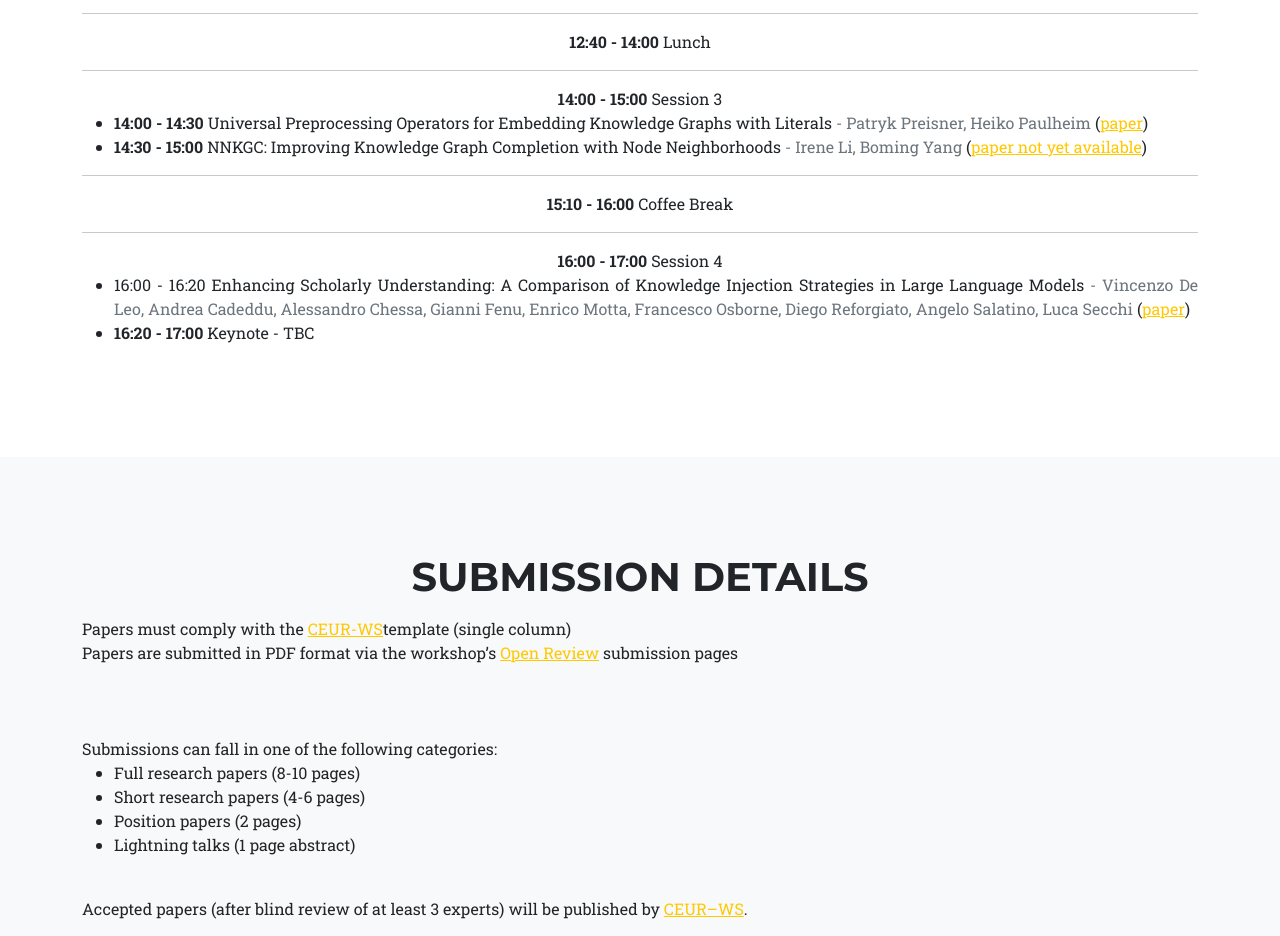
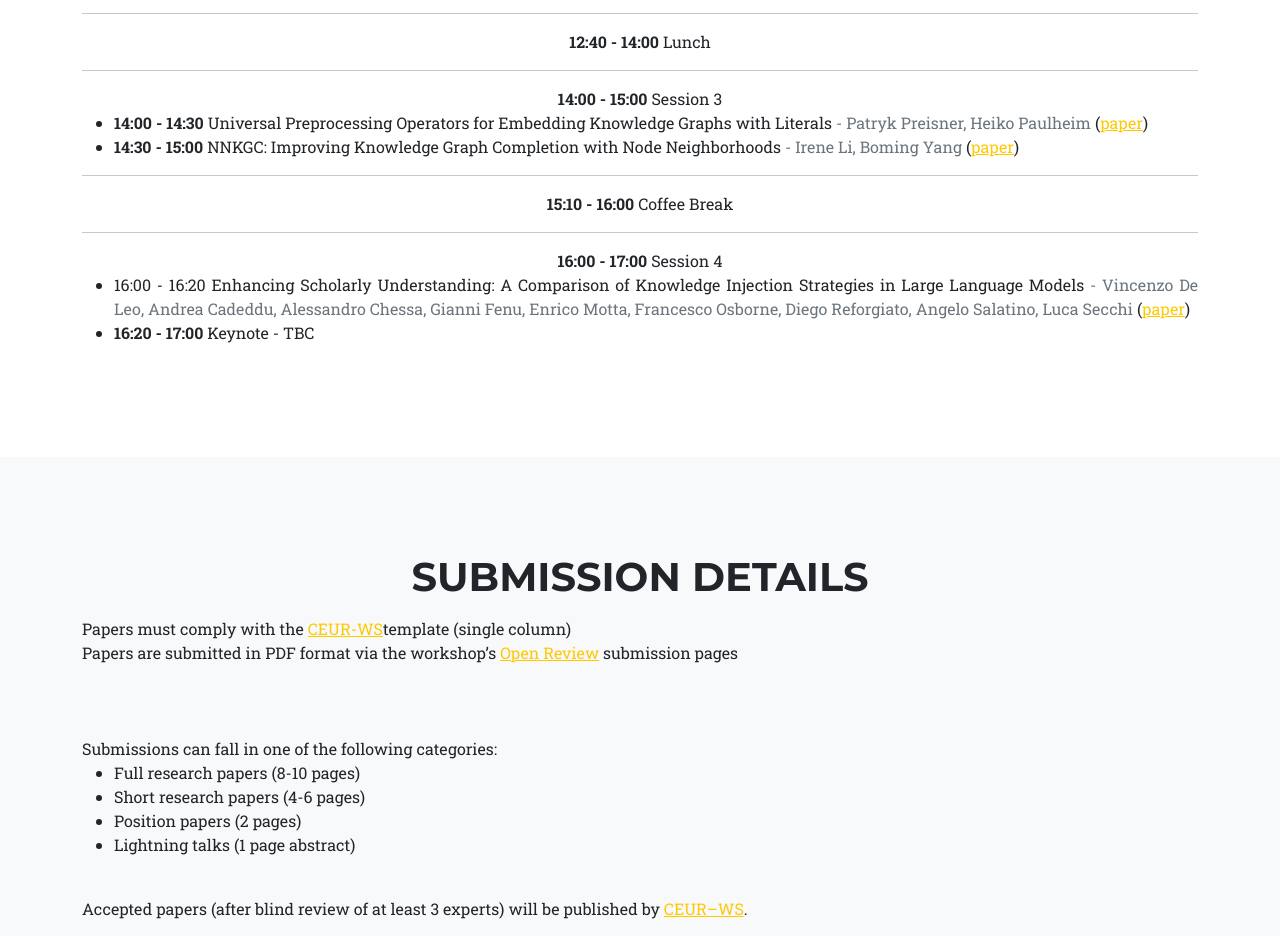
Before and after one commit to alammehwish/dl4kg2023, a plain HTML site: page index.html in a window 1280 px wide. Shown: the part 2981-3917 px from the top of the page. Drawn offline with nearby package versions, Linux system fonts and the light colour scheme.

Commit message:
Added paper 6

```diff
--- a/index.html
+++ b/index.html
@@ -169,7 +169,7 @@
                 <b>14:00 - 15:00</b> Session 3
                 <ul style="text-align:justify">
                     <li><b>14:00 - 14:30</b> Universal Preprocessing Operators for Embedding Knowledge Graphs with Literals <span class="text-muted"> - Patryk Preisner, Heiko Paulheim</span>  (<a href="paper-5.pdf">paper</a>)</li>
-                    <li><b>14:30 - 15:00</b> NNKGC: Improving Knowledge Graph Completion with Node Neighborhoods <span class="text-muted"> - Irene Li, Boming Yang</span>  (<a href="paper-6.pdf">paper not yet available</a>)</li>
+                    <li><b>14:30 - 15:00</b> NNKGC: Improving Knowledge Graph Completion with Node Neighborhoods <span class="text-muted"> - Irene Li, Boming Yang</span>  (<a href="paper-6.pdf">paper</a>)</li>
                 </ul>
                 <hr />
                 <b>15:10 - 16:00</b> Coffee Break
```
Also changed, not shown: 1 other file.
